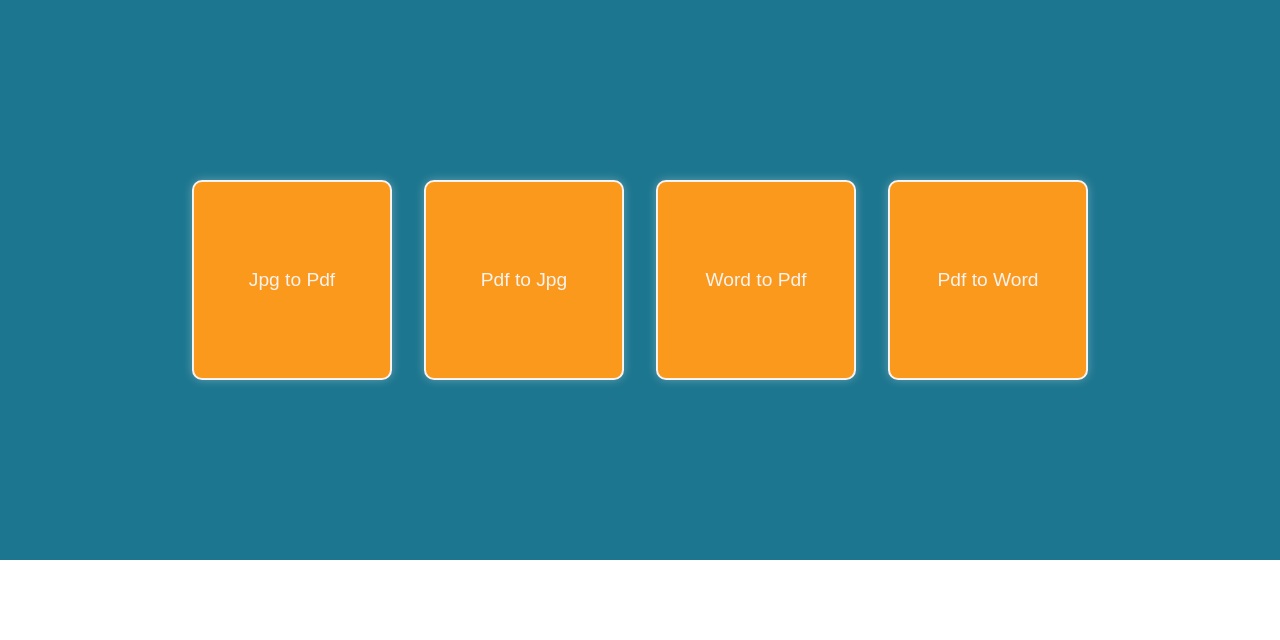
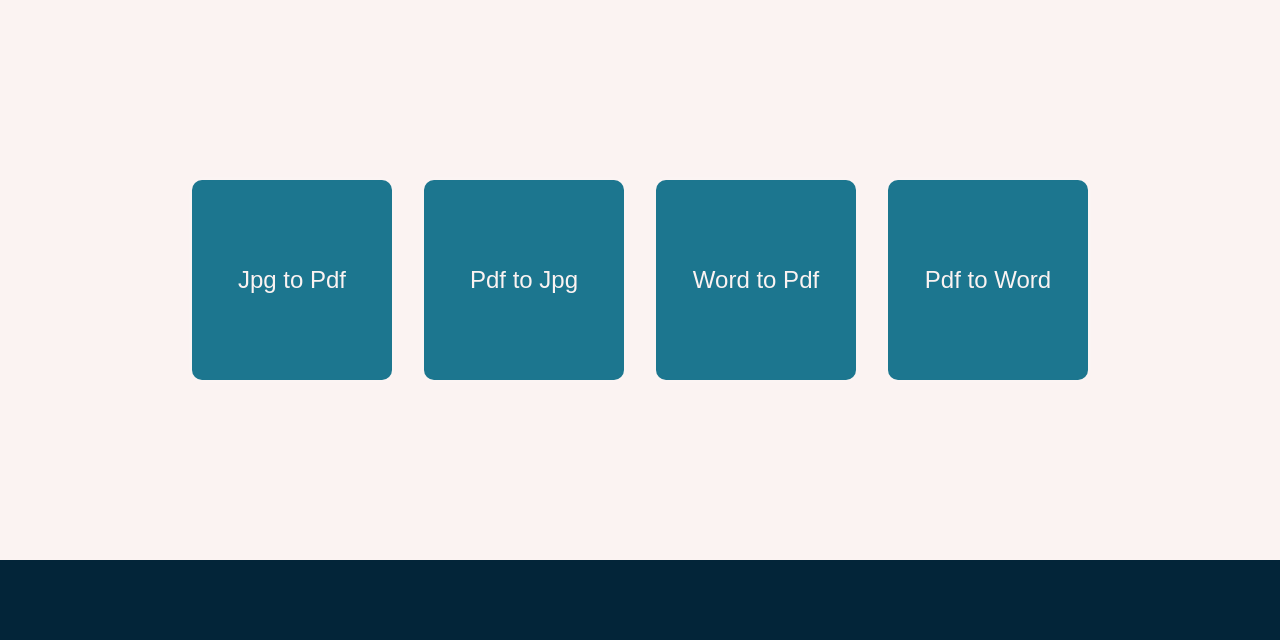
Before and after one commit to BenAwad95/convert_master, a Django app: page / in a window 1280 px wide. Shown: the part 160-800 px from the top of the page. Run offline with Django 4.2, Linux system fonts and the light colour scheme; parts of the project's set-up code (start-up, migrations or seed data) failed here and were passed over.

Commit message:
updtae style

```diff
--- a/static/css/style.css
+++ b/static/css/style.css
@@ -19,7 +19,8 @@ header{
 }
 
 main{
-    background-color: #1c768f;
+    /* background-color: #1c768f; */
+    background-color: #fbf3f2;
     height: 70vh;
 }
 
@@ -38,15 +39,24 @@ main{
 #apps-list ul li {
     width: 200px;
     height: 200px;
-    background-color: #fa991c;
+    background-color: #1c768f;
     margin: 0 1rem;
     border-radius: 10px;
     box-shadow: 0 0 10px rgba(255, 255, 255, 0.3);
-    border: 2px solid #fbf3f2;
+    /* border: 4px solid #fa991c; */
+}
+
+#apps-list ul li:hover{
+    border: 4px solid #fa991c;
+    cursor: pointer;
 }
 
 #apps-list ul li a{
     text-decoration: none;
-    font-size: 1.2rem;
+    font-size: 1.5rem;
+}
 
+footer{
+    height: 10vh;
+    background-color: #032539;
 }
```
